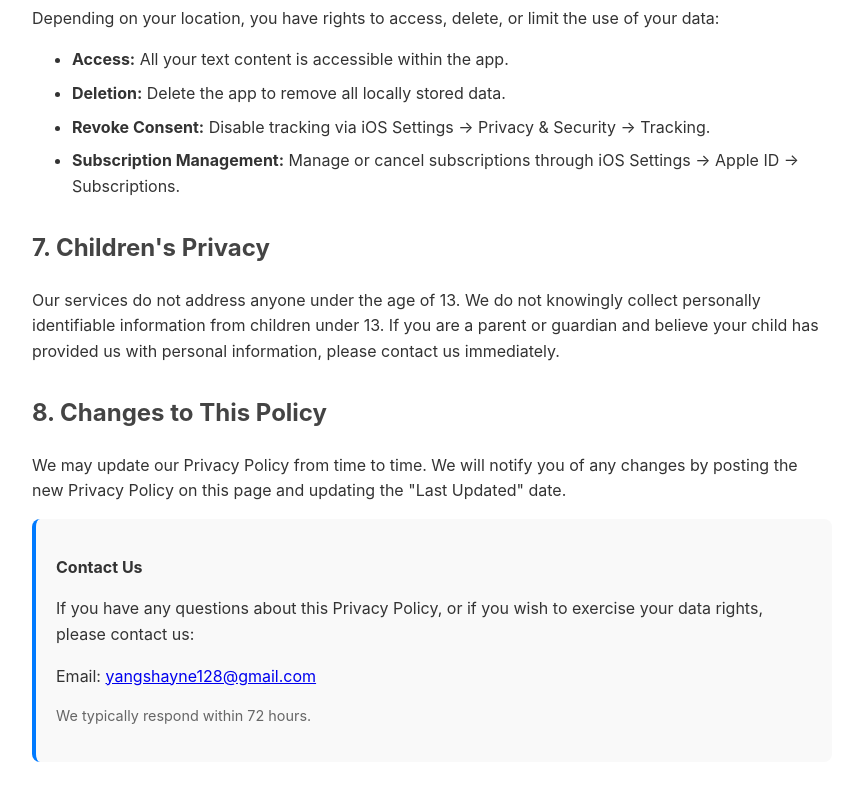
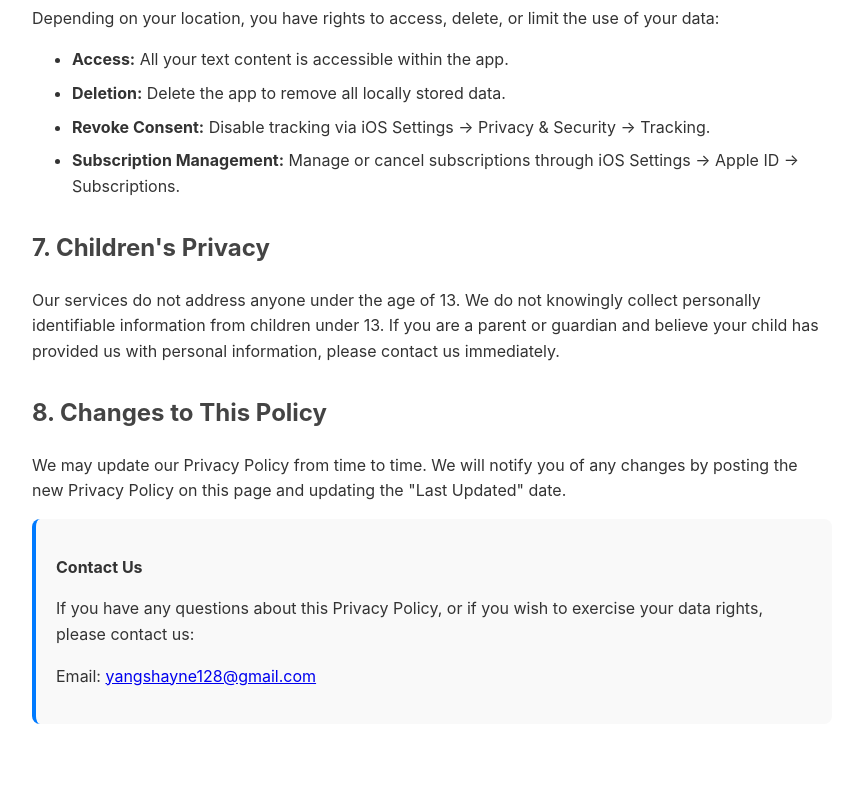
Before and after one commit to shayne-max/wordcounter-pro-privacy, a plain HTML site: page index.html in a window 1280 px wide. Shown: the part 2324-3124 px from the top of the page, without its empty margins (208-1057 px from the left). After the commit the page ends 3088 px from the top, so only its background shows below. Drawn offline with Linux system fonts and the light colour scheme.

Commit message:
Update index.html

```diff
--- a/index.html
+++ b/index.html
@@ -128,7 +128,6 @@
         <p><strong>Contact Us</strong></p>
         <p>If you have any questions about this Privacy Policy, or if you wish to exercise your data rights, please contact us:</p>
         <p>Email: <a href="mailto:yangshayne128@gmail.com">yangshayne128@gmail.com</a></p>
-        <p style="font-size: 0.9em; color: #666; margin-top: 10px;">We typically respond within 72 hours.</p>
     </div>
 </body>
 </html>
```
